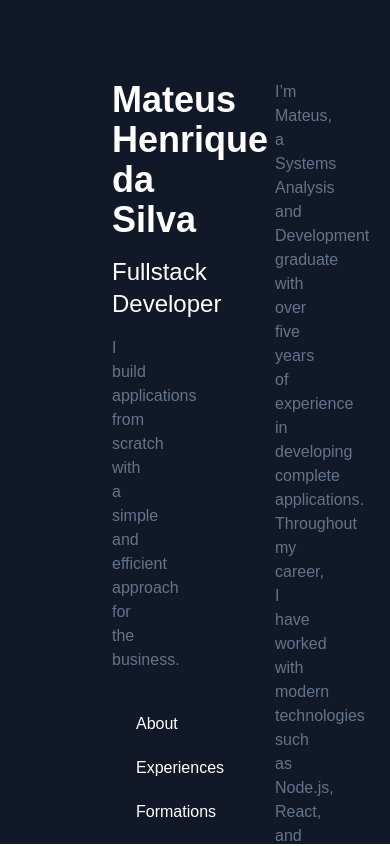
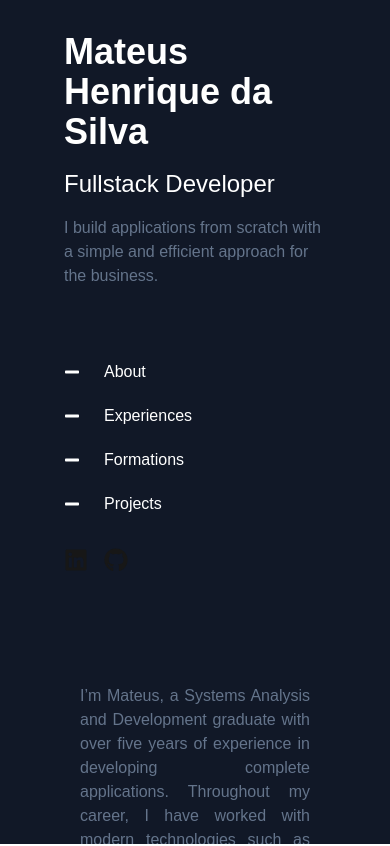
Before and after one commit to matthcarter777/mateus-dev, a Next.js app: page /en in a window 390 px wide. Shown: the top 846 px of the page. Built offline with nearby package versions, Linux system fonts and the light colour scheme.

Commit message:
feat: responsive summary

```diff
--- a/src/app/[locale]/page.tsx
+++ b/src/app/[locale]/page.tsx
@@ -35,8 +35,8 @@ export default function Home() {
           </div>
         </div>
       ) : (
-        <div className="grid grid-cols-2 h-full">
-          <div className="h-full max-h-80 box-content p-20 sticky top-0">
+        <div className="grid h-screen grid-cols-1 md:grid-cols-2">
+          <div className="box-content p-8 md:p-20 flex flex-col gap-8 md:sticky md:top-0">
             <Profile />
             <Navbar />
             <SocialMedia />
--- a/src/app/components/formations/index.tsx
+++ b/src/app/components/formations/index.tsx
@@ -32,7 +32,6 @@ const Formations = () => {
         className="w-full flex flex-col"
       >
         <h4 className='text-2xl font-medium mb-4 text-white mt-6'>{t('formation')}</h4>
-
         <>
           {formationsItems.map((formation, index) => (
             <div key={index} className='hover:bg-gray-800 transition-colors duration-300 p-10 rounded-md'>
--- a/src/app/components/summary/index.tsx
+++ b/src/app/components/summary/index.tsx
@@ -10,9 +10,9 @@ export default function Summary() {
   ];
 
   return (
-    <div id="about" className="mb-20">
+    <div id="about" className="lg:mb-20 md:mb-36">
       {summaryItems.map((text, index) => (
-        <p key={index} className="text-justify mb-3 text-slate-500">{text}</p>
+        <p key={index} className="text-justify lg:mb-3 md:mb-0 text-slate-500">{text}</p>
       ))}
     </div>
   );
```
Also changed, not shown: src/app/components/experiences/index.tsx (+9 -1 lines).
